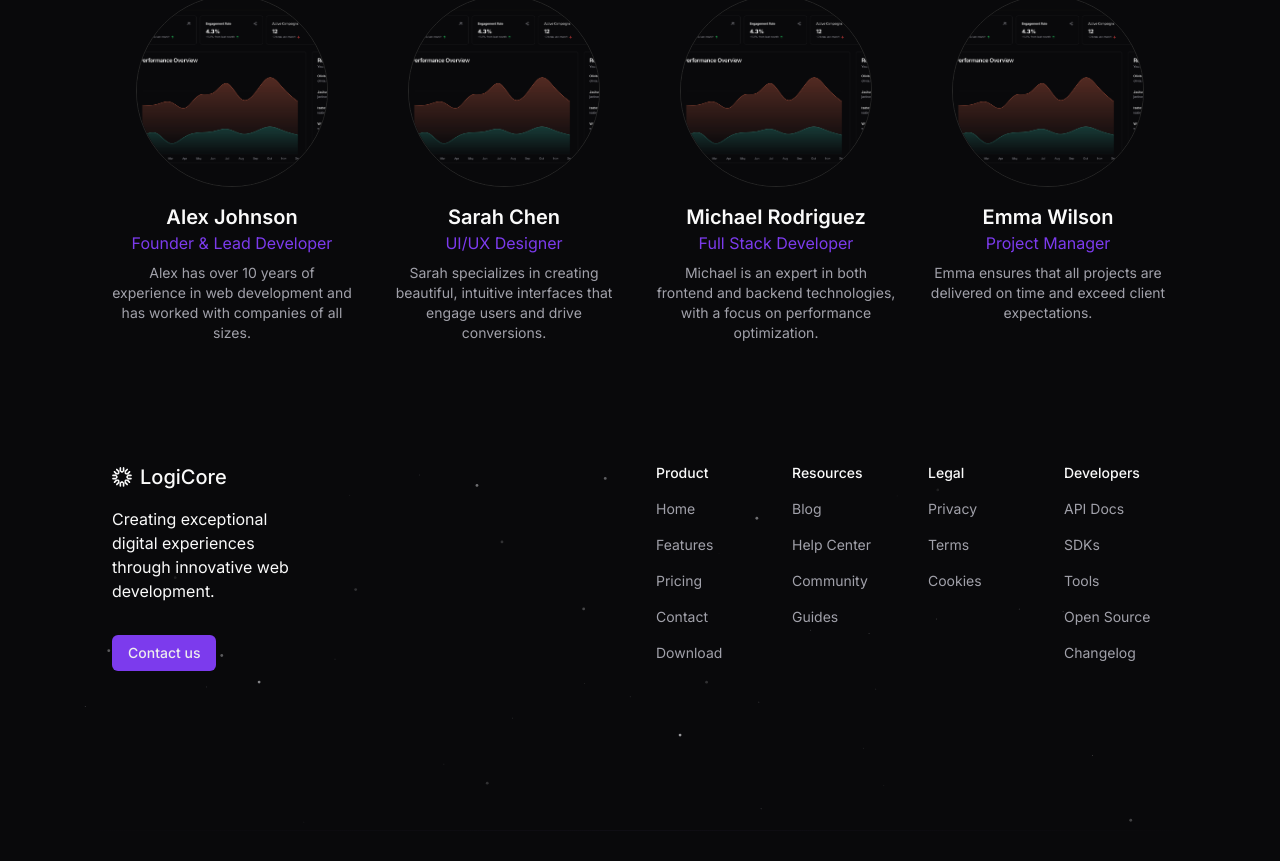
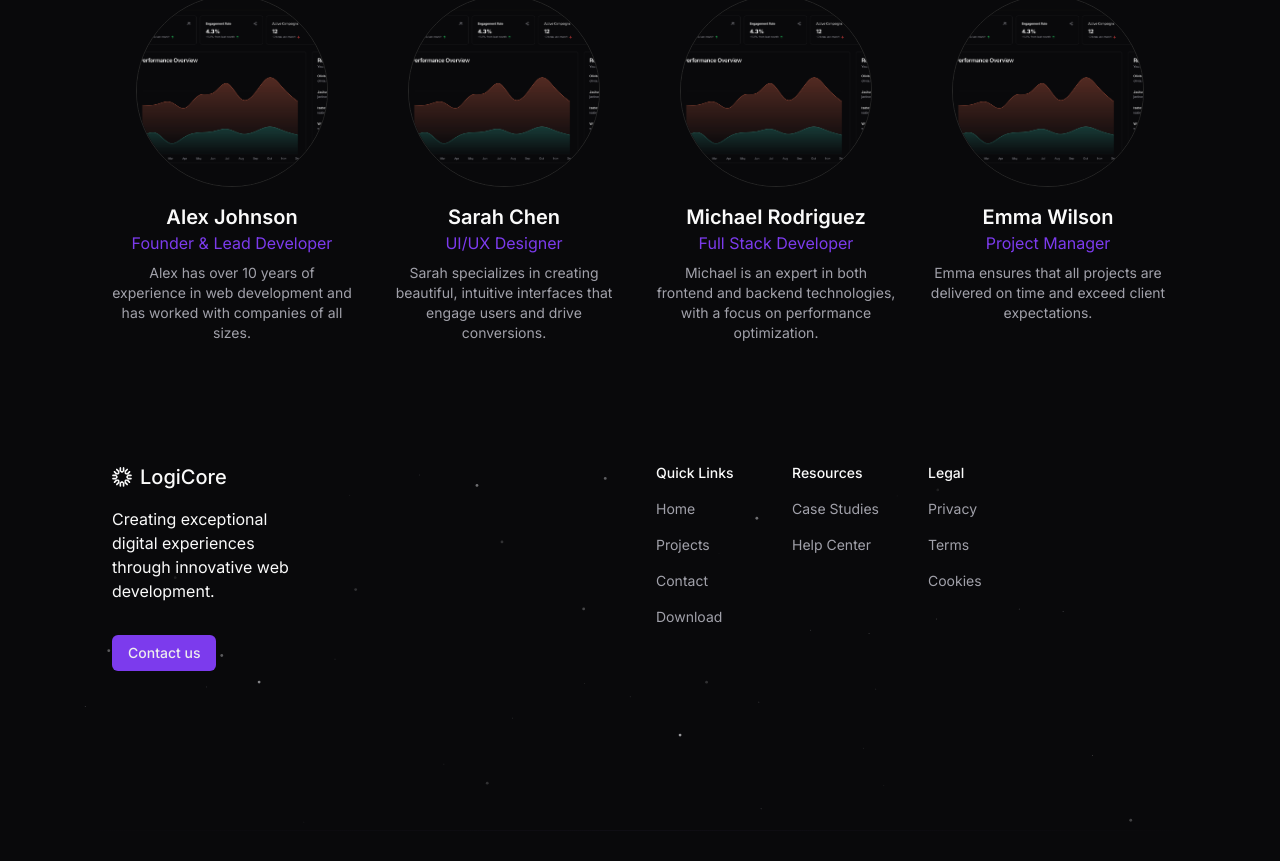
Before and after one commit to eyecruit/logicore-landing, a Next.js app: page /about in a window 1280 px wide. Shown: the part 1175-2036 px from the top of the page. Built offline with nearby package versions, Linux system fonts and the light colour scheme.

Commit message:
footer links updated

```diff
--- a/src/app/layout.tsx
+++ b/src/app/layout.tsx
@@ -12,7 +12,7 @@ export default function RootLayout({
     children: React.ReactNode;
 }>) {
     return (
-        <html lang="en" suppressHydrationWarning className="light">
+        <html lang="en" suppressHydrationWarning className="dark">
             <body
                 className={cn(
                     "min-h-screen bg-background text-foreground antialiased font-default overflow-x-hidden !scrollbar-hide",
--- a/src/constants/links.ts
+++ b/src/constants/links.ts
@@ -46,11 +46,11 @@ export const SIDEBAR_LINKS: Link[] = [
 
 export const FOOTER_LINKS = [
     {
-        title: "Product",
+        title: "Quick Links",
         links: [
             { name: "Home", href: "/" },
-            { name: "Features", href: "/" },
-            { name: "Pricing", href: "/" },
+            { name: "Projects", href: "/projects" },
+            // { name: "Pricing", href: "/" },
             { name: "Contact", href: "/" },
             { name: "Download", href: "/" },
         ],
@@ -58,10 +58,10 @@ export const FOOTER_LINKS = [
     {
         title: "Resources",
         links: [
-            { name: "Blog", href: "/blog" },
+            { name: "Case Studies", href: "/case-studies" },
+            // { name: "Blog", href: "/blog" },
             { name: "Help Center", href: "/help-center" },
-            { name: "Community", href: "/community" },
-            { name: "Guides", href: "/guides" },
+            // { name: "Community", href: "/community" },
         ],
     },
     {
@@ -72,14 +72,14 @@ export const FOOTER_LINKS = [
             { name: "Cookies", href: "/cookies" },
         ],
     },
-    {
-        title: "Developers",
-        links: [
-            { name: "API Docs", href: "/api-docs" },
-            { name: "SDKs", href: "/sdks" },
-            { name: "Tools", href: "/tools" },
-            { name: "Open Source", href: "/open-source" },
-            { name: "Changelog", href: "/changelog" },
-        ],
-    },
+    // {
+    //     title: "Developers",
+    //     links: [
+    //         { name: "API Docs", href: "/api-docs" },
+    //         { name: "SDKs", href: "/sdks" },
+    //         { name: "Tools", href: "/tools" },
+    //         { name: "Open Source", href: "/open-source" },
+    //         { name: "Changelog", href: "/changelog" },
+    //     ],
+    // },
 ];
--- a/src/functions/metadata.ts
+++ b/src/functions/metadata.ts
@@ -18,7 +18,7 @@ interface MetadataProps {
 }
 
 export const generateMetadata = ({
-    title = `LogiCore - Web Development Agency`,
+    title = `The LogiCore - Web Development Agency`,
     description = APP_DESCRIPTION,
     image = "/thumbnail.png",
     icons = [
@@ -44,15 +44,15 @@ export const generateMetadata = ({
         "frontend development",
         "website creation"
     ],
-    author = "LogiCore Team",
-    twitterHandle = "@logicore",
+    author = "The LogiCore Team",
+    twitterHandle = "@thelogicore",
     type = "website",
     locale = "en_US",
     alternates = {},
     publishedTime,
     modifiedTime
 }: MetadataProps = {}): Metadata => {
-    const metadataBase = new URL("https://logicore.vercel.app");
+    const metadataBase = new URL("https://thelogicore.vercel.app");
     const imageUrl = image ? new URL(image, metadataBase).toString() : null;
 
     return {
```
